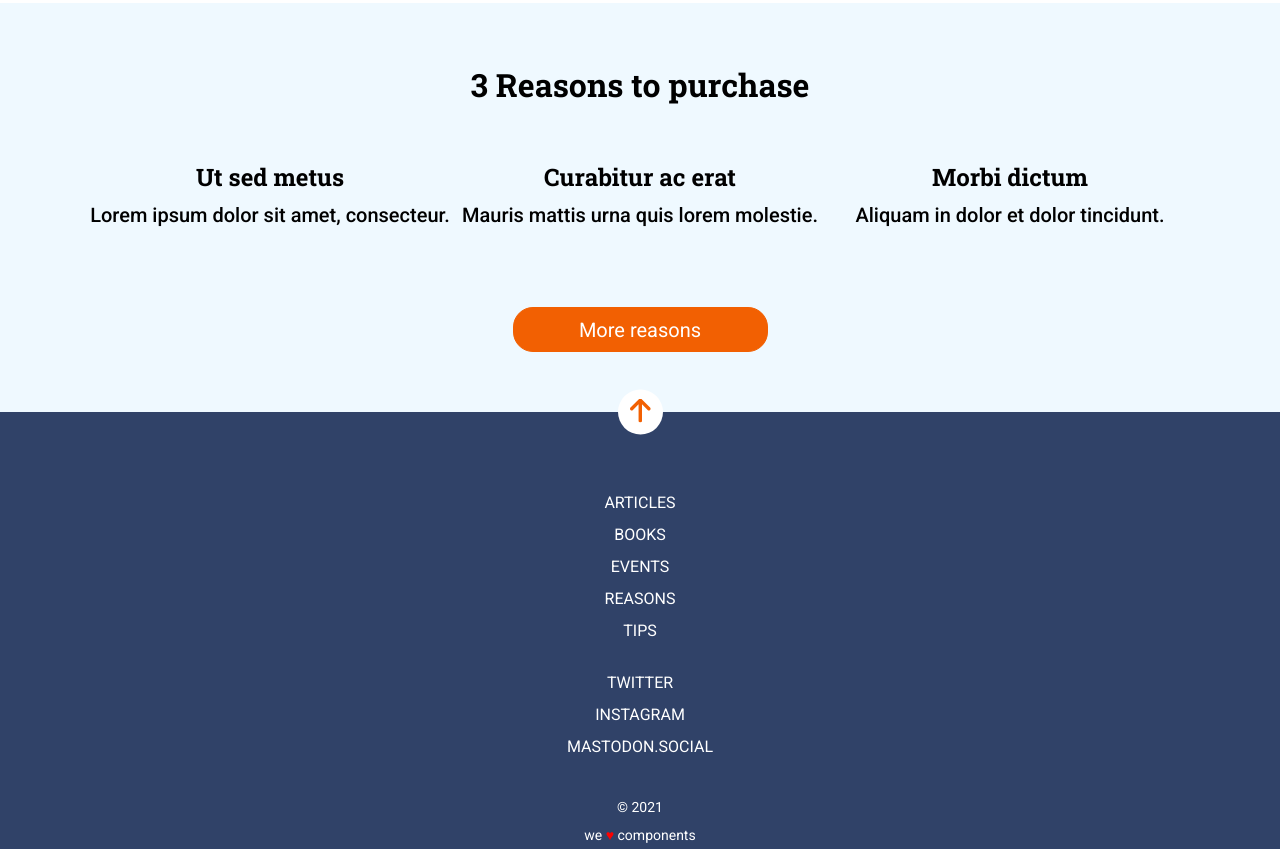
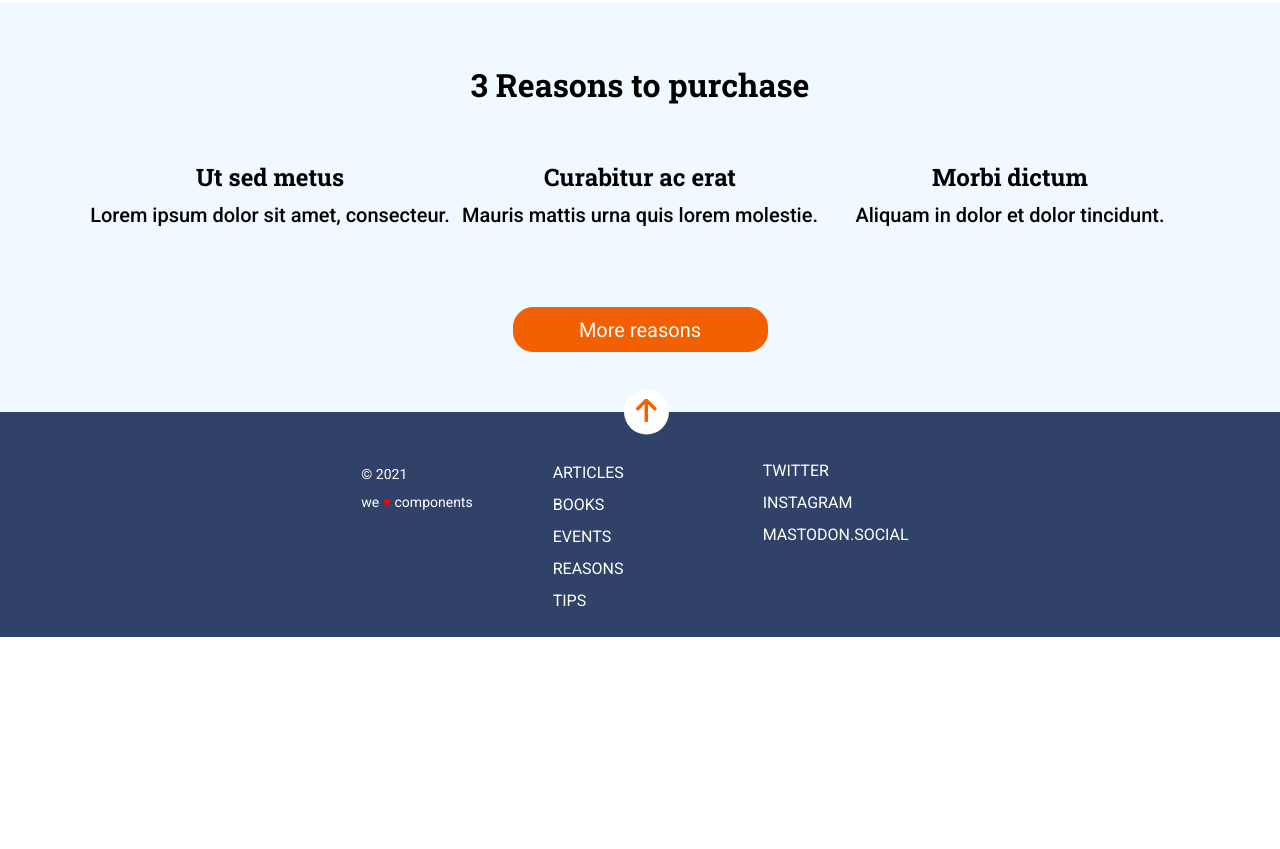
Before and after one commit to Adalab/modulo-1-evaluacion-final-SaraSanchezL, a website: page src/html/index.html in a window 1280 px wide. Shown: the part 1116-1965 px from the top of the page. After the commit the page ends 1753 px from the top, so only its background shows below. Drawn offline with nearby package versions, Linux system fonts and the light colour scheme; files that its build step writes are made by us from their sources; files whose address does not match are found by name.

Commit message:
add footer responsive tablet and desktop

```diff
--- a/src/html/partials/footer.html
+++ b/src/html/partials/footer.html
@@ -1,28 +1,31 @@
 <footer class="footer">
 
-    <div class="footer__iconup"><a class="footer__iconup--title" title="Inicio" href="#inicio"><img
-                src="./assets/images/ico-arrow.svg" alt="Inicio de página" title="Inicio de página"></a></div>
-
-    <nav class="footer__nav">
+    <div class="containernav">
+        <div class="iconup"><a class="iconlink" title="Inicio" href="#inicio"><img src="./assets/images/ico-arrow.svg"
+                    alt="Inicio de página" title="Inicio de página"></a></div>
+        <nav class="nav">
             <ul>
-            <li><a class="footer__nav--link" title="Articles" href="https://adalab.es/">Articles</a></li>
-            <li><a class="footer__nav--link" title="Books" href="https://adalab.es/">Books</a></li>
-            <li><a class="footer__nav--link" title="Events" href="https://adalab.es/">Events</a></li>
-            <li><a class="footer__nav--link" title="Reasons" href="https://adalab.es/">Reasons</a></li>
-            <li><a class="footer__nav--link" title="Tips" href="https://adalab.es/">Tips</a></li>
+                <li><a class="link" title="Articles" href="https://adalab.es/">Articles</a></li>
+                <li><a class="link" title="Books" href="https://adalab.es/">Books</a></li>
+                <li><a class="link" title="Events" href="https://adalab.es/">Events</a></li>
+                <li><a class="link" title="Reasons" href="https://adalab.es/">Reasons</a></li>
+                <li><a class="link" title="Tips" href="https://adalab.es/">Tips</a></li>
             </ul>
         </nav>
+    </div>
 
-    <nav class="footer__nav">
+    <div class="containersocial">
+        <nav class="nav">
             <ul>
-            <li><a class="footer__nav--link" title="Twitter" href="https://adalab.es/">Twitter</a></li>
-            <li><a class="footer__nav--link" title="Instagram" href="https://adalab.es/">Instagram</a></li>
-            <li><a class="footer__nav--link" title="Mastodon" href="https://adalab.es/">Mastodon.social</a></li>
+                <li><a class="link" title="Twitter" href="https://adalab.es/">Twitter</a></li>
+                <li><a class="link" title="Instagram" href="https://adalab.es/">Instagram</a></li>
+                <li><a class="link" title="Mastodon" href="https://adalab.es/">Mastodon.social</a></li>
             </ul>
         </nav>
+    </div>
 
 
-    <div class="footer__container">
+    <div class="container">
         <p>&copy; 2021</p>
         <p>we <span class="heart">&hearts;</span> components</p>
     </div>
--- a/src/scss/layout/_footer.scss
+++ b/src/scss/layout/_footer.scss
@@ -3,33 +3,37 @@
   display: flex;
   flex-direction: column;
   align-items: center;
-
-  &__iconup {
+}
+.containernav {
+  justify-content: center;
+}
+.iconup {
   background-color: #ffffff;
   width: 45px;
   height: 45px;
   border-radius: 50%;
-    margin-bottom: 30px;
   text-align: center;
   line-height: 55px;
+  margin: 0px 25px;
   transform: translateY(-50%);
-    &--link {
+}
+.iconlink {
   padding: 10px;
 }
-  }
-  &__nav {
+.nav {
   margin-bottom: 20px;
   font-size: 16px;
   font-family: "Roboto", sans-serif;
   text-transform: uppercase;
   text-align: center;
-    &--link {
+}
+.link {
   color: #ffffff;
   padding: 10px;
   line-height: 2;
 }
-  }
-  &__container {
+
+.container {
   margin-top: 10px;
   font-size: 14px;
   font-family: "Roboto", sans-serif;
@@ -37,7 +41,49 @@
   text-align: center;
   line-height: 2;
 }
-}
 .heart {
   color: red;
 }
+
+/* Mediaqueries 768px y 1200px */
+
+@media (min-width: 768px) {
+  .footer {
+    flex-direction: row-reverse;
+    justify-content: space-between;
+    padding: 0px 80px;
+  }
+  .containernav {
+    order: 2;
+    width: 200px;
+    text-align: start;
+  }
+  .iconup {
+    position: relative;
+    left: 35%;
+    transform: translateY(-50%);
+  }
+  .containersocial {
+    order: 1;
+    height: 140px;
+  }
+  .nav {
+    text-align: start;
+  }
+  .container {
+    order: 3;
+    text-align: start;
+    height: 140px;
+    line-height: 2;
+  }
+}
+
+@media (min-width: 1200px) {
+  .footer {
+    justify-content: center;
+  }
+  .containernav {
+    width: 160px;
+    margin: 0px 50px 0px 70px;
+  }
+}
```
Lines whose indentation alone changed are shown as unchanged.
